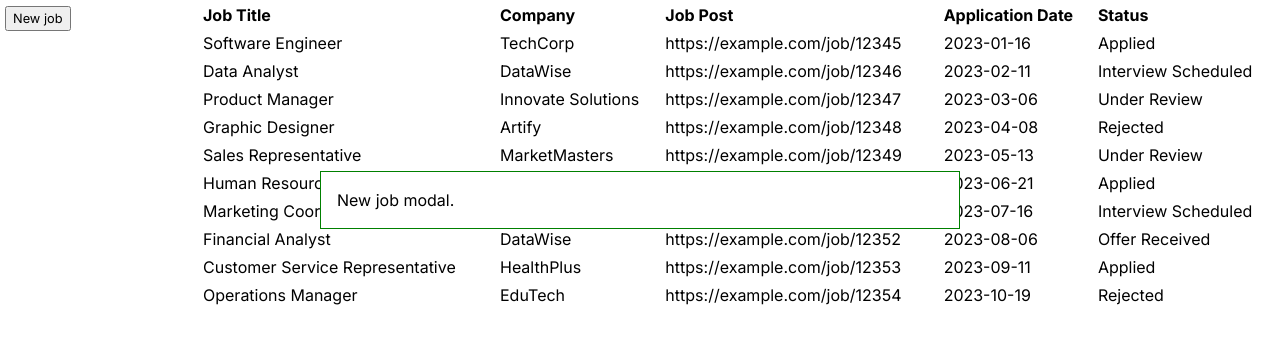
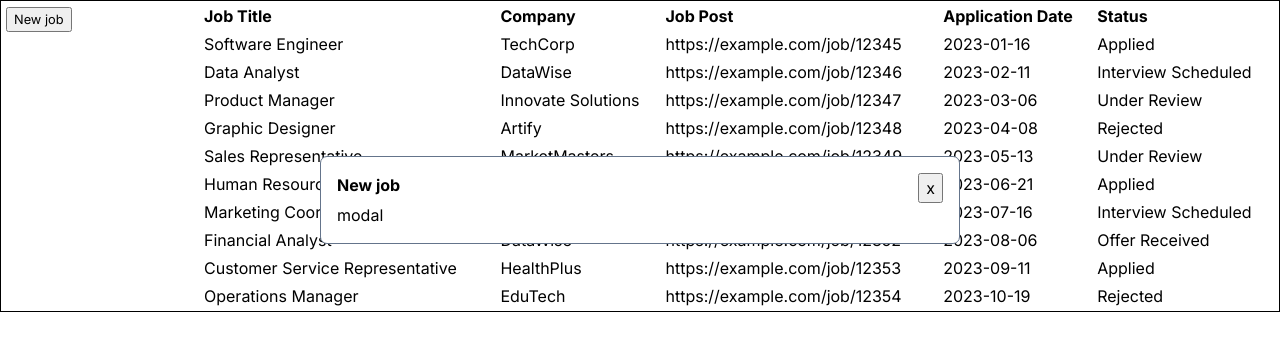
Before and after one commit to jpnws/goodjob, a React (Vite) app: page / in a window 1280 px wide. Both pictures are taken after a click on the button "New job". Shown: the top 350 px of the page. Built offline with nearby package versions, Linux system fonts and the light colour scheme.

Commit message:
Allow users to open and close the NewJob modal.

```diff
--- a/src/Dashboard/Dashboard.module.css
+++ b/src/Dashboard/Dashboard.module.css
@@ -1,4 +1,5 @@
 .dashboard {
   display: flex;
   font-family: 'Inter', Arial, Helvetica, sans-serif;
+  border: 1px solid #000000;
 }
--- a/src/Sidebar/NewJobButton.jsx
+++ b/src/Sidebar/NewJobButton.jsx
@@ -1,5 +1,18 @@
+import PropTypes from 'prop-types';
+
 import styles from './NewJobButton.module.css';
 
-export default function NewJobButton() {
-  return <button className={styles.newJobButton}>New job</button>;
+export default function NewJobButton({ onNewJobButtonClick }) {
+  return (
+    <button
+      className={styles.newJobButton}
+      onClick={onNewJobButtonClick}
+    >
+      New job
+    </button>
+  );
 }
+
+NewJobButton.propTypes = {
+  onNewJobButtonClick: PropTypes.func,
+};
--- a/src/Sidebar/NewJobModal.jsx
+++ b/src/Sidebar/NewJobModal.jsx
@@ -1,5 +1,19 @@
+import PropTypes from 'prop-types';
+
 import styles from './NewJobModal.module.css';
 
-export default function NewJobModal() {
-  return <div className={styles.newJobModal}>New job modal.</div>;
+export default function NewJobModal({ onCloseNewJobModalButtonClick }) {
+  return (
+    <div className={styles.newJobModal}>
+      <div className={styles.header}>
+        <span className={styles.headerTitle}>New job</span>
+        <button onClick={onCloseNewJobModalButtonClick}>x</button>
+      </div>
+      <div>modal</div>
+    </div>
+  );
 }
+
+NewJobModal.propTypes = {
+  onCloseNewJobModalButtonClick: PropTypes.func,
+};
--- a/src/Sidebar/NewJobModal.module.css
+++ b/src/Sidebar/NewJobModal.module.css
@@ -6,7 +6,17 @@
   top: 25%;
   transform: translate(-50%, -50%);
   width: 50%;
-  border: 1px solid green;
+  border: 1px solid #64748b;
   padding: 1rem;
   background-color: #ffffff;
+  border-radius: 7px;
 }
+
+.header {
+  display: flex;
+  justify-content: space-between;
+}
+
+.headerTitle {
+  font-weight: bold;
+}
--- a/src/Sidebar/Sidebar.jsx
+++ b/src/Sidebar/Sidebar.jsx
@@ -1,13 +1,29 @@
+import { useState } from 'react';
+
 import NewJobButton from './NewJobButton';
 import NewJobModal from './NewJobModal';
 
 import styles from './Sidebar.module.css';
 
 export default function Sidebar() {
+  const [showNewJobModal, setShowNewJobModal] = useState(false);
+
+  const handleNewJobButtonClick = () => {
+    setShowNewJobModal(true);
+  };
+
+  const handleCloseNewJobModalButtonClick = () => {
+    setShowNewJobModal(false);
+  };
+
   return (
     <aside className={styles.sidebar}>
-      <NewJobButton />
-      <NewJobModal />
+      <NewJobButton onNewJobButtonClick={handleNewJobButtonClick} />
+      {showNewJobModal && (
+        <NewJobModal
+          onCloseNewJobModalButtonClick={handleCloseNewJobModalButtonClick}
+        />
+      )}
     </aside>
   );
 }
```
